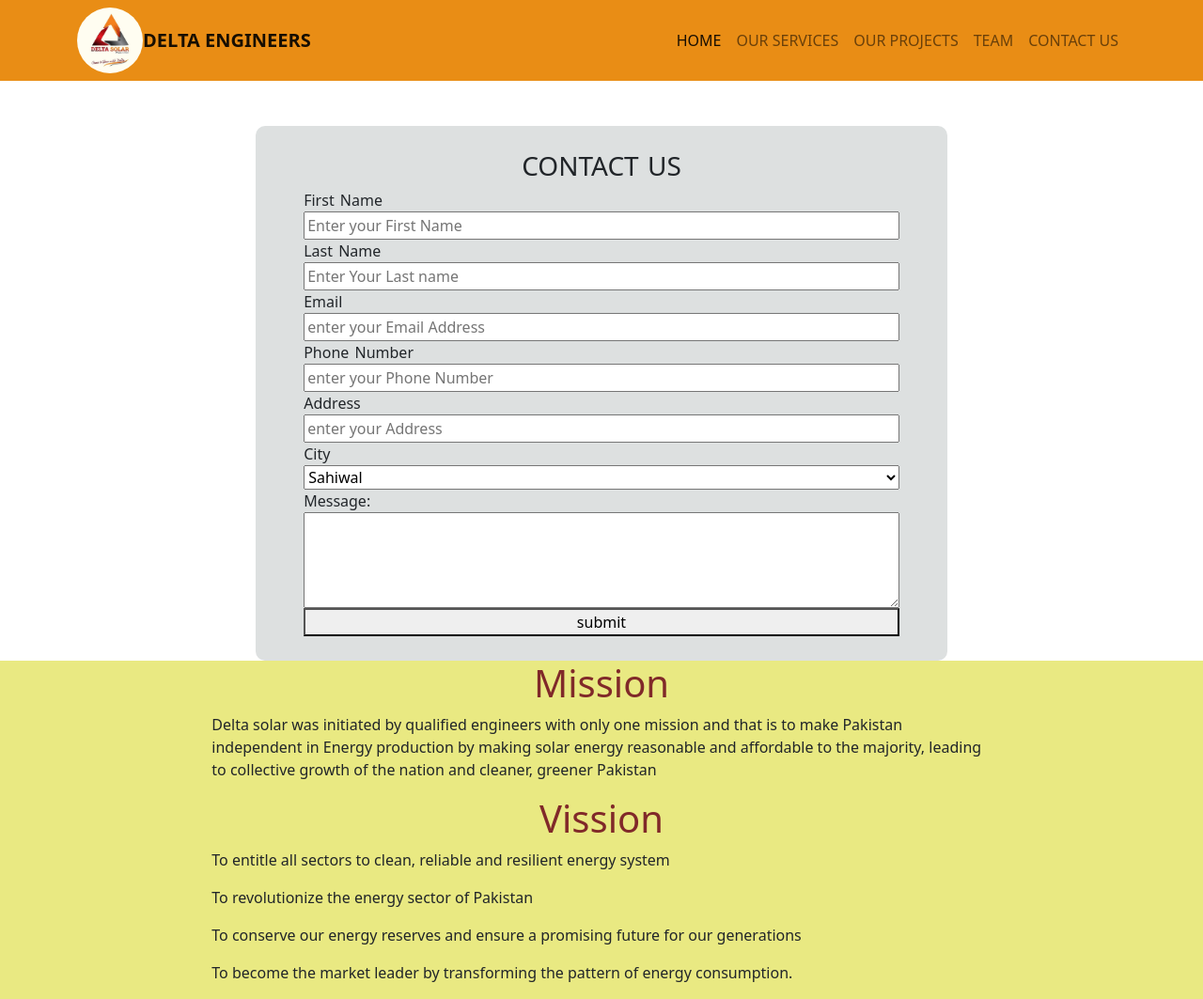
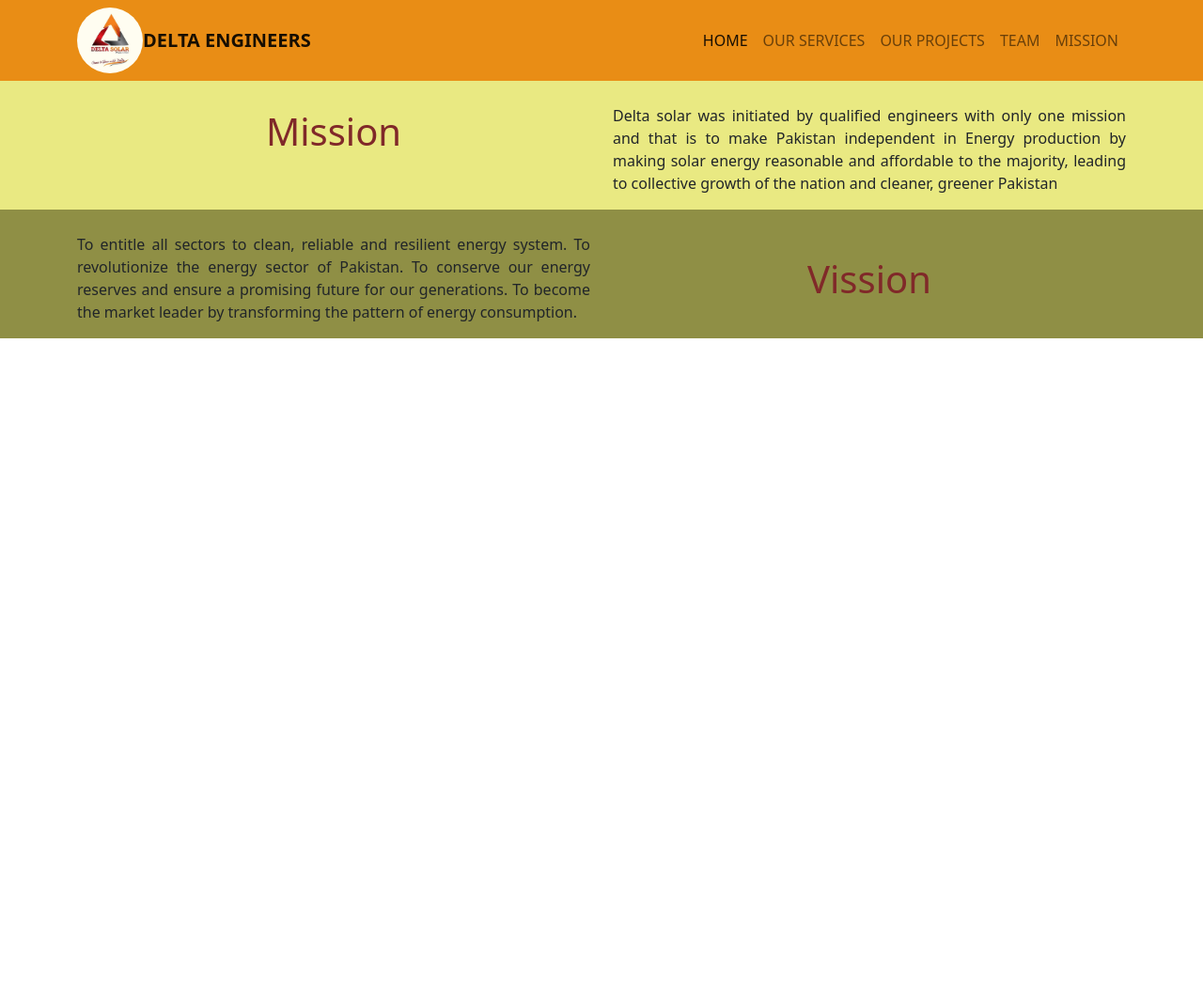
Before and after one commit to yasinsabri/deltasolar, a plain HTML site: page mission.html in a window 1280 px wide. Shown: the whole page at 94% size. After the commit the page ends 800 px from the top, so only its background shows below. Drawn offline with nearby package versions, Linux system fonts and the light colour scheme.

Commit message:
Form removed

```diff
--- a/contact.css
+++ /dev/null
@@ -1,32 +0,0 @@
-.navbar{
-    background-color: rgb(233, 141, 21);
-    text-transform: uppercase;
-}
-
-.logo{
-    border-radius: 50%;
-    width: 70px;
-}
-
-.mission{
-    background-color: rgb(233, 233, 130);
-}
-
-.mission h1{
-   color: rgb(128, 41, 41);
-   text-align: center;
-}
-
-.form{
-    background-color: rgb(221, 224, 224);
-    display: flex;
-    flex-direction: column;
-    padding: 2vw 4vw;
-    border-radius: 10px;
-    word-spacing: 2px;
-}
-
-.form h3{
-    text-align: center;
-    font-weight: 500;
-}
--- /dev/null
+++ b/mission.css
@@ -0,0 +1,68 @@
+.navbar{
+    background-color: rgb(233, 141, 21);
+    text-transform: uppercase;
+}
+
+.logo{
+    border-radius: 50%;
+    width: 70px;
+}
+
+.mission{
+    background-color: rgb(233, 233, 130);
+    justify-content: center;
+    text-align: center;
+    text-align: justify;
+}
+
+.mission h1{
+   color: rgb(128, 41, 41);
+   text-align: center;
+   margin-top: 30px;
+}
+
+.form{
+    background-color: rgb(221, 224, 224);
+    display: flex;
+    flex-direction: column;
+    padding: 2vw 4vw;
+    border-radius: 10px;
+    word-spacing: 2px;
+
+}
+
+.form h3{
+    text-align: center;
+    font-weight: 500;
+}
+
+.vission{
+    background-color: rgb(143, 143, 69);
+    justify-content: center;
+    text-align: center;
+    text-align: justify;
+}
+
+.vission h1{
+   color: rgb(128, 41, 41);
+   text-align: center;
+   margin-top: 50px;
+}
+.vission p{
+    margin-top: 25px;
+}
+.mission p{
+    margin-top: 25px;
+}
+
+.form button{
+    padding: 15px;
+    background-color: yellowgreen;
+    color: black;
+    font-size: 18px;
+    border: none;
+    cursor: pointer;
+    width: 150px;
+    margin: 20px auto 0;
+    border-radius: 30px;
+}
--- a/contact.html
+++ b/mission.html
@@ -6,7 +6,7 @@
   <meta http-equiv="X-UA-Compatible" content="IE=edge">
   <meta name="viewport" content="width=device-width, initial-scale=1.0">
   <link rel="stylesheet" href="https://cdnjs.cloudflare.com/ajax/libs/font-awesome/4.7.0/css/font-awesome.min.css">
-  <link rel="stylesheet" href="contact.css">
+  <link rel="stylesheet" href="mission.css">
   <title>Delta Engineering</title>
 
   <link href="https://cdn.jsdelivr.net/npm/bootstrap@5.0.2/dist/css/bootstrap.min.css" rel="stylesheet"
@@ -41,7 +41,7 @@
               <a class="nav-link" href="team.html">Team</a>
             </li>
             <li class="nav-item">
-              <a class="nav-link" href="#">Contact Us</a>
+              <a class="nav-link" href="mission.html">Mission</a>
             </li>
           </ul>
       </div>
@@ -49,11 +49,11 @@
   </nav>
 
   <!-- FORM -->
-  <div class="container pt-5 ">
+  <!-- <div class="container pt-5 ">
     <div class="row">
       <div class="col-sm-2"></div>
       <div class="col-sm-8">
-        <form class="form">
+        <form class="form " >
           <h3>CONTACT US</h3>
           <label for="First Name">First Name</label>
           <input type="text" id="first name" placeholder="Enter your First Name" required>
@@ -74,31 +74,47 @@
           </select>
           <label for="message">Message:</label>
           <textarea name="message" id="message" rows="4"></textarea>
-          <button type="submit">submit</button>
+          <button type="submit">SUBMIT</button>
         </form>
       </div>
-      <div class="col-sm-2"></div>
+
+    </div>
+  </div> -->
+  <!-- Mission & Vission -->
+  <div class="container-fluid mission  ">
+    <div class="container">
+      <div class="row ">
+        <div class="col-sm-6">
+          <h1>Mission</h1>
+        </div>
+        <div class="col-sm-6">
+          <p>Delta solar was initiated by qualified engineers with only one mission and that is to make Pakistan
+            independent in Energy production by making solar energy reasonable and affordable to the majority, leading
+            to
+            collective growth of the nation and cleaner, greener Pakistan</p>
+        </div>
+      </div>
     </div>
   </div>
-  <!-- Mission & Vission -->
-  <div class="container-fluid ">
-    <div class="row mission">
-      <div class="col-sm-2"></div>
-      <div class="col-sm-8">
-        <h1>Mission</h1>
-        <p>Delta solar was initiated by qualified engineers with only one mission and that is to make Pakistan
-          independent in Energy production by making solar energy reasonable and affordable to the majority, leading to
-          collective growth of the nation and cleaner, greener Pakistan</p>
-        <h1>Vission</h1>
-        <p>To entitle all sectors to clean, reliable and resilient energy system</p>
-        <p>To revolutionize the energy sector of Pakistan</p>
-        <p>To conserve our energy reserves and ensure a promising future for our generations</p>
-        <p>To become the market leader by transforming the pattern of energy consumption.</p>
+  <div class="container-fluid vission ">
+    <div class="container">
+      <div class="row ">
 
+        <div class="col-sm-6">
+          <p>To entitle all sectors to clean, reliable and resilient energy system.
+            To revolutionize the energy sector of Pakistan.
+            To conserve our energy reserves and ensure a promising future for our generations.
+            To become the market leader by transforming the pattern of energy consumption.</p>
+        </div>
+        <div class="col-sm-6">
+          <h1>Vission</h1>
+        </div>
       </div>
-      <div class="col-sm-2"></div>
     </div>
   </div>
+
+
+  <script type="text/javascript" src="https://ajax.googleapis.com/ajax/libs/jquery/1.8.3/jquery.min.js"></script>
 
 </body>
 
```
Also changed, not shown: index.html (+1 -1 lines), team.html (+1 -1 lines).
